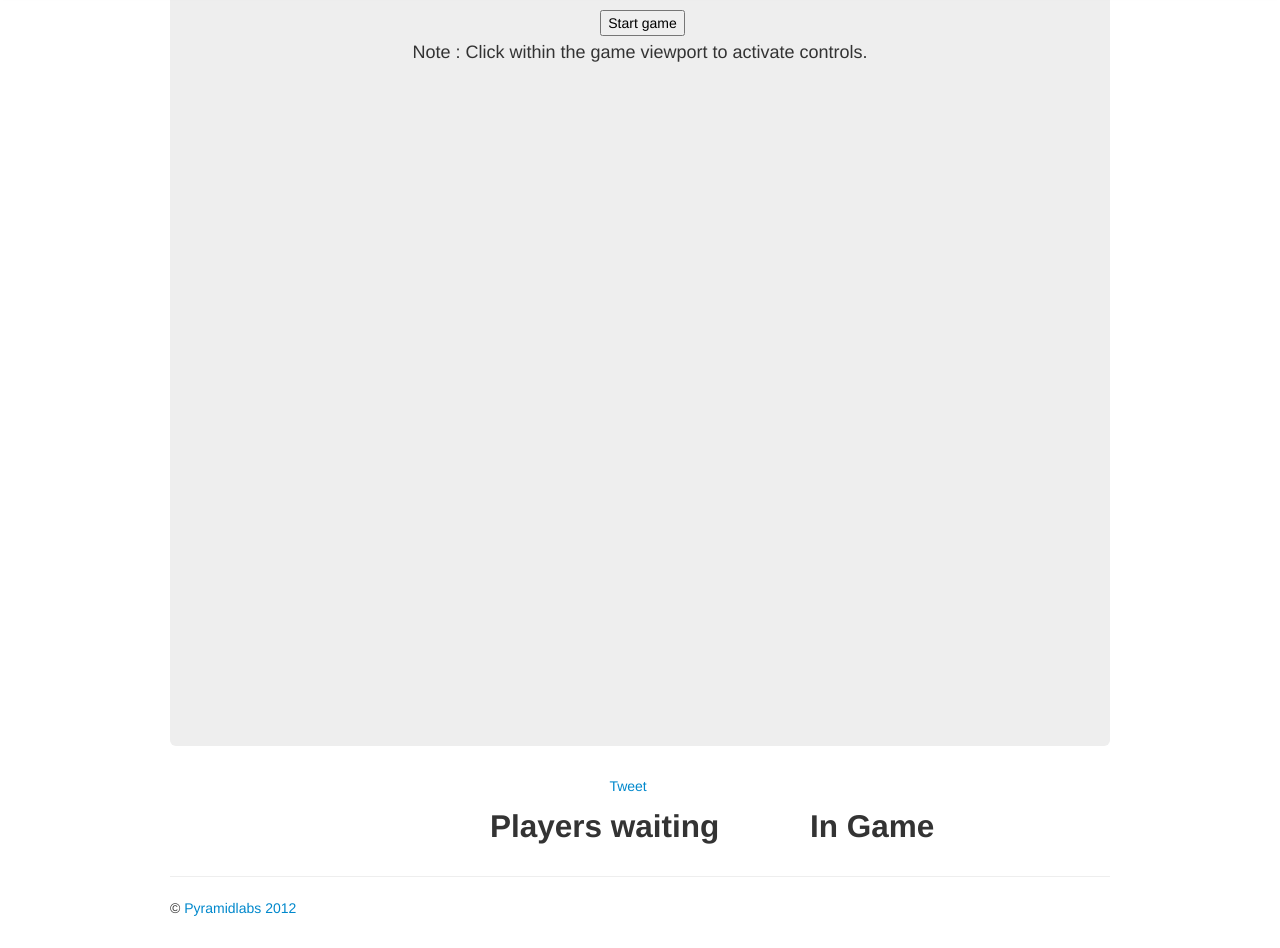
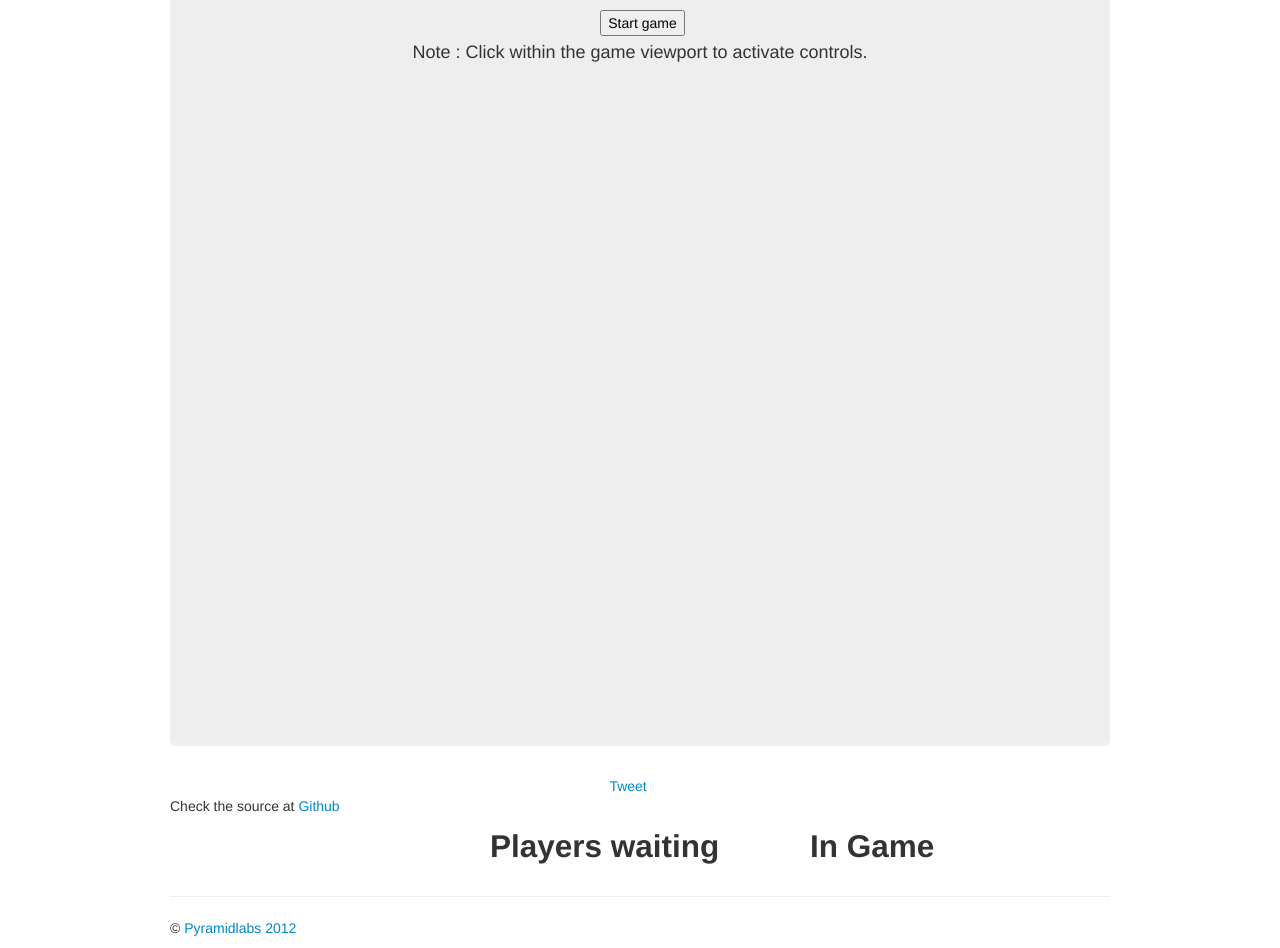
Before and after one commit to aradhyat/Mine_escape, a plain HTML site: page mine_escape/views/index.html in a window 1280 px wide. Shown: the part 53-1001 px from the top of the page. Drawn offline with Linux system fonts and the light colour scheme; no server answers; a script that the page names is missing.

```diff
--- a/mine_escape/views/index.html
+++ b/mine_escape/views/index.html
@@ -89,6 +89,11 @@
           </ul>
         </div>
       </div>
+      <div class="row">
+        <div class="span12">
+          Check the source at <a href="https://github.com/aradhyat/Mine_escape" target="_blank">Github</a>
+        </div>
+      </div>
 
       <!-- Example row of columns -->
       <div class="row">
```
